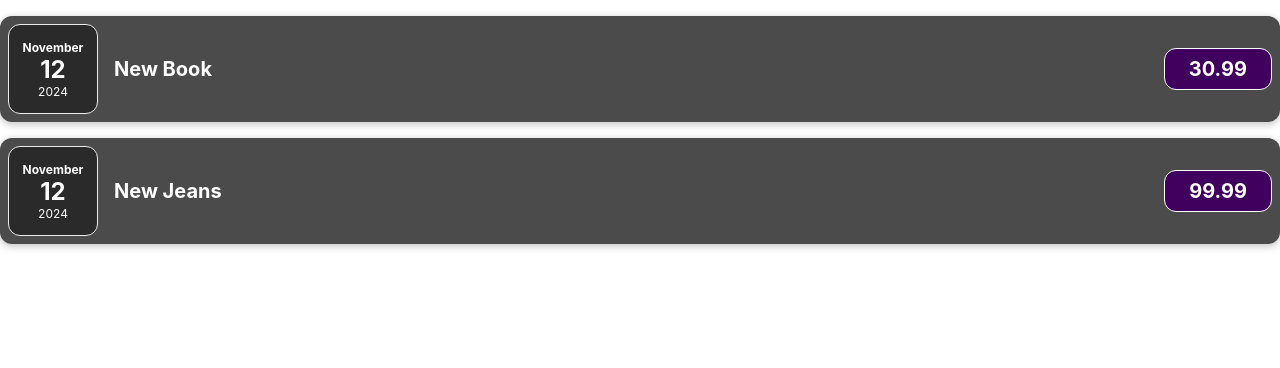
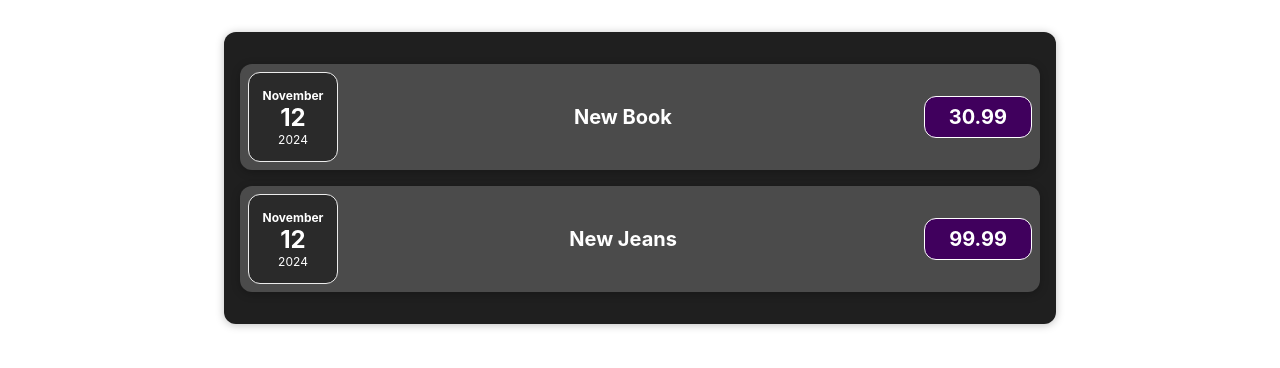
Before and after one commit to ChrisVoco/React21, a React (Vite) app: page / in a window 1280 px wide. Shown: the top 368 px of the page. Built offline with nearby package versions, Linux system fonts and the light colour scheme.

Commit message:
Ülesanne2

```diff
--- /dev/null
+++ b/components/Expenses.css
@@ -0,0 +1,9 @@
+.expenses {
+    padding: 1rem;
+    background-color: rgb(31, 31, 31);
+    margin: 2rem auto;
+    width: 50rem;
+    max-width: 95%;
+    border-radius: 12px;
+    box-shadow: 0 1px 8px rgba(0, 0, 0, 0.25);
+}
--- /dev/null
+++ b/components/Expenses.jsx
@@ -0,0 +1,17 @@
+import ExpenseItem from "./ExpenseItem";
+import './Expenses.css';
+
+const Expenses = (props) => {
+    return (
+        <div class="expenses">
+            {props.expenses.map((expense, index) => (
+                <ExpenseItem
+                    key={index}
+                    data={expense}
+                />
+            ))}
+        </div>
+    );
+};
+
+export default Expenses;
--- a/src/App.jsx
+++ b/src/App.jsx
@@ -1,5 +1,6 @@
 import './App.css';
 import ExpenseItem from '/components/ExpenseItem';
+import Expenses from "/components/Expenses";
 
 const App = () => {
     const expenses = [
@@ -16,9 +17,8 @@
     ]
 
     return (
-        <div classname="App">
-            <ExpenseItem data={expenses[0]}/>
-            <ExpenseItem data={expenses[1]}/>
+        <div className="App">
+            <Expenses expenses={expenses} />
         </div>
     );
 }
```
